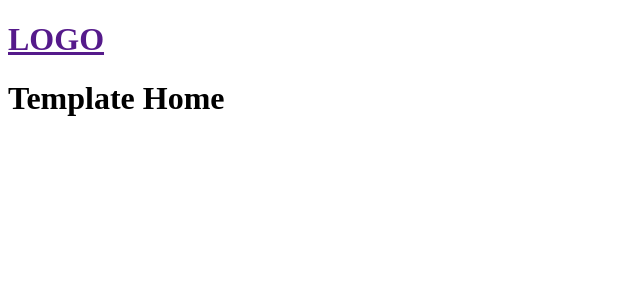
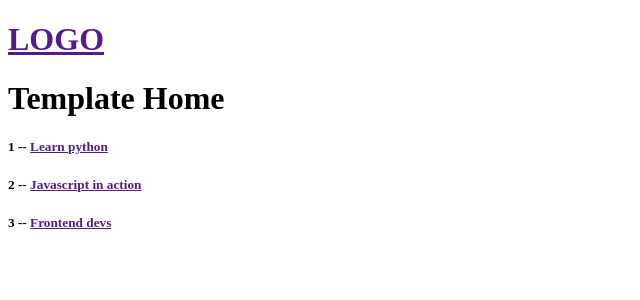
Before and after one commit to malachieborohoul/studyscord, a Django app: page / in a window 1280 px wide. Shown: the top 300 px of the page, without its empty margins (0-640 px from the left). Run offline with Django 4.2, Linux system fonts and the light colour scheme.

Commit message:
Pass data to views

```diff
--- a/base/templates/base/home.html
+++ b/base/templates/base/home.html
@@ -2,4 +2,7 @@
 
 {%block content%}
     <h1>Template Home</h1>
+    <div>{%for room in rooms%}</div>
+    <div><h5>{{room.id}} -- <a href="">{{room.name}}</a></h5></div>
+    <div>{%endfor%}</div>
 {%endblock%}
--- a/base/views.py
+++ b/base/views.py
@@ -2,11 +2,14 @@ from django.shortcuts import render
 
 # Create your views here.
 rooms =[
-    {'id':1, 'name': "Learn python"}
+    {'id':1, 'name': "Learn python"},
+    {'id':2, 'name': "Javascript in action"},
+    {'id':3, 'name': "Frontend devs"},
 ]
 
 def home(request):
-    return render(request, 'base/home.html')
+    context = {'rooms': rooms}
+    return render(request, 'base/home.html', context)
 
 def room(request):
     return render(request, 'base/room.html' )
```
